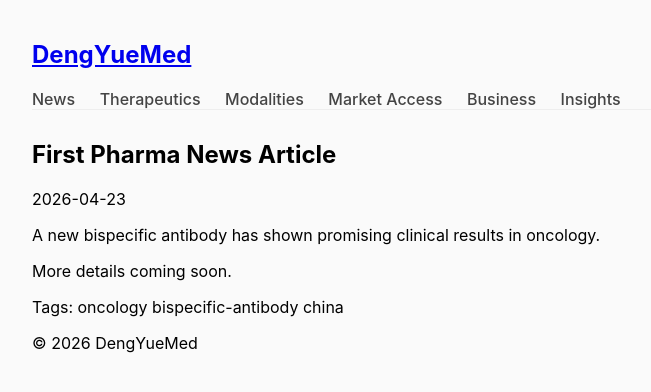
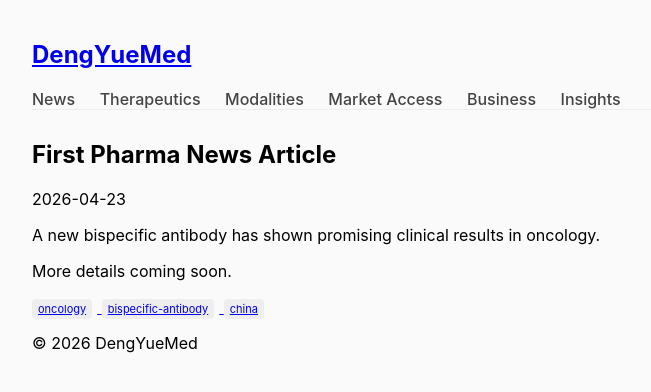
Before and after one commit to hkdengyue/hkdengyue, a Jekyll site: the page built from _posts/2026-04-23-first-news.md, in a window 1280 px wide. Shown: the top 392 px of the page, without its empty margins (58-709 px from the left). Built offline with Jekyll 4.4.1, drawn with Linux system fonts in a browser that asks for light colours.

Commit message:
Update post.html

```diff
--- a/_layouts/post.html
+++ b/_layouts/post.html
@@ -10,9 +10,11 @@ layout: default
     {{ content }}
   </div>
 
-  <p>Tags:
-    {% for tag in page.tags %}
-      <span>{{ tag }}</span>
-    {% endfor %}
-  </p>
+  <p class="tags">
+{% for tag in page.tags %}
+  <a href="/tag/{{ tag | slugify }}/">
+    <span>{{ tag }}</span>
+  </a>
+{% endfor %}
+</p>
 </article>
```
